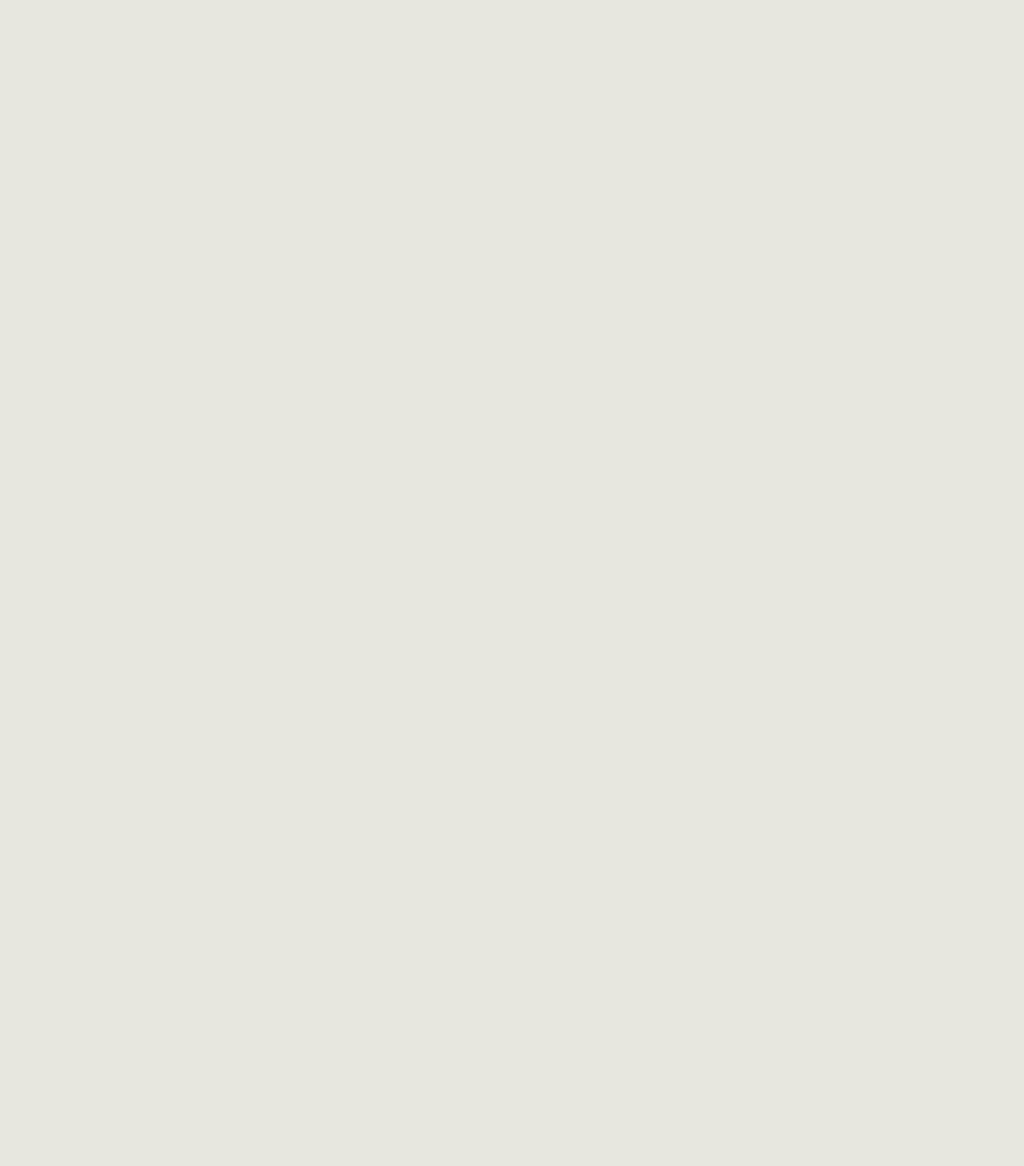
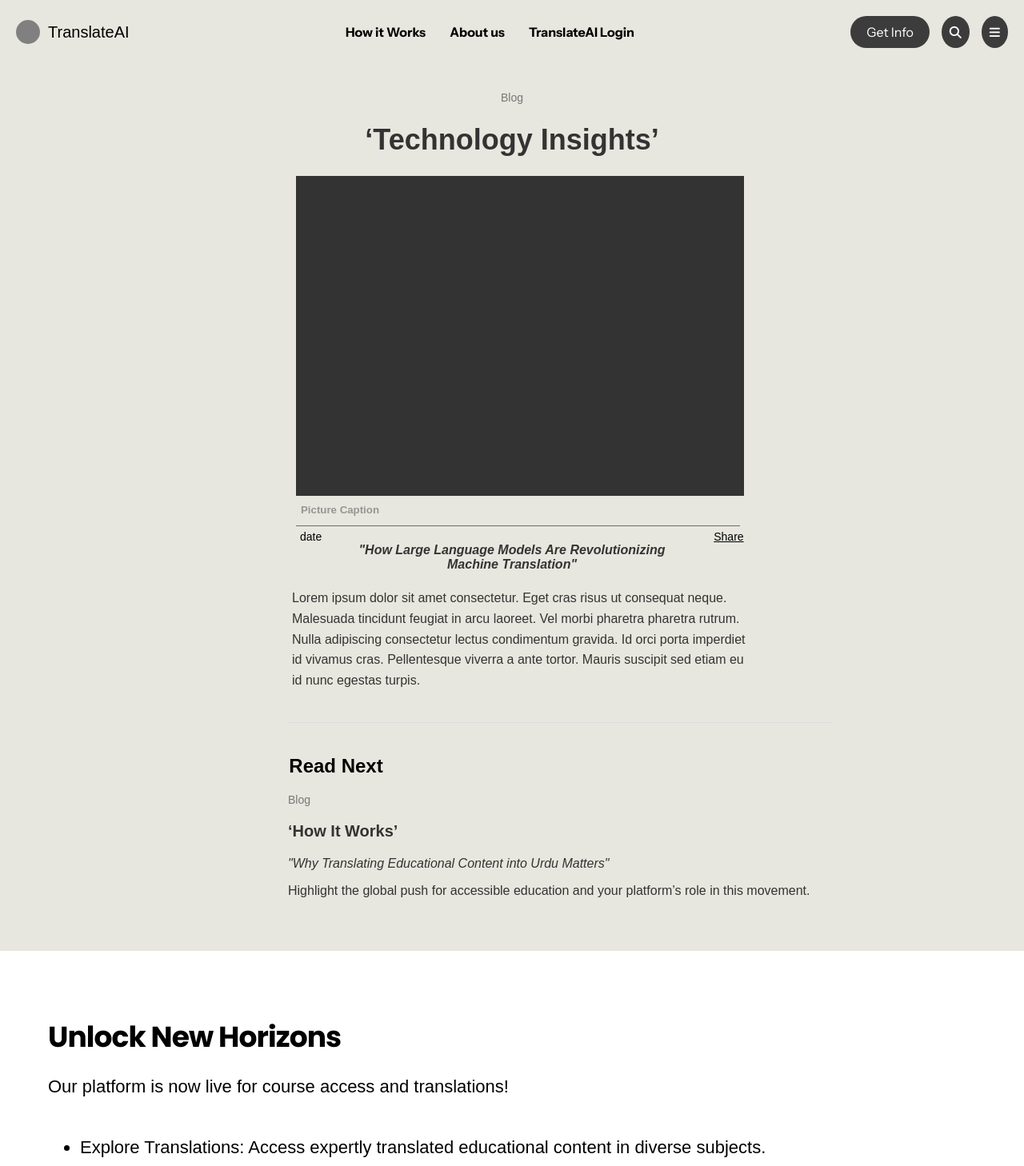
Before and after one commit to miznar/aiUrduTranslate, a React (Create React App) app in the folder frontend/: page /blog in a window 1280 px wide. Before the commit this address had no page. Shown: the top 1458 px of the page at 80% size. Before the commit the page ends 800 px from the top, so only its background shows below. Built offline with nearby package versions, Linux system fonts and the light colour scheme; a web font is replaced by a local one.

Commit message:
Blog-Page Complete

```diff
--- a/frontend/src/App.js
+++ b/frontend/src/App.js
@@ -3,6 +3,7 @@ import {Route, Routes,route} from 'react-router-dom'
 import Home from './components/Home';
 import About from './components/About';
 import Search from './components/Search';
+import Blog from './components/Blog';
 
 function App() {
   return (
@@ -11,6 +12,7 @@ function App() {
           <Route path="" element={<Home />}/>
           <Route path="/about" element={<About />}/>
           <Route path="/search" element={<Search />} />
+          <Route path="/blog" element={<Blog />} />
         </Routes>
     </div>
   );
--- /dev/null
+++ b/frontend/src/components/Blog.css
@@ -0,0 +1,108 @@
+.blog-container {
+    font-family: Arial, sans-serif;
+    padding: 20px;
+    max-width: 800px;
+    margin: 0 auto;
+    color: #333;
+  }
+
+  .blog-header {
+    margin-bottom: 20px;
+  }
+
+  .blog-category {
+    font-size: 14px;
+    color: #777;
+    margin-bottom: 5px;
+  }
+
+  .blog-title {
+    font-size: 36px;
+    font-weight: bold;
+  }
+
+  .blog-image-section {
+    margin: 20px 0;
+  }
+
+  .blog-image-section h5 {
+    margin-right: 430px;
+    margin-top: 10px;
+    color: #989494;
+  }
+
+  .blog-image-placeholder {
+    width: 70%;
+    height: 400px;
+    background-color: #333;
+    color: #fff;
+    font-size: 14px;
+    margin-bottom: 10px;
+    margin-left: 130px;
+  }
+
+  .blog-meta {
+    display: flex;
+    font-size: 14px;
+    color: #000000;
+    margin-left: 135px;
+    gap: 490px;
+    margin-top: -5px;
+  }
+
+  .blog-share {
+    cursor: pointer;
+    text-decoration: underline;
+  }
+
+  .blog-content {
+    font-size: 16px;
+    line-height: 1.6;
+    margin: 20px 0;
+    text-align: left;
+    margin-left: 125px;
+  }
+
+  .highlight-text {
+    font-style: italic;
+    font-weight: bold;
+    text-align: center;
+  }
+
+  .read-next {
+    margin-top: 40px;
+    border-top: 1px solid #ddd;
+    padding-top: 20px;
+    text-align: left;
+    margin-left: 120px;
+  }
+
+  .read-next h2 {
+    font-size: 24px;
+    margin-bottom: 20px;
+    margin-right: 350px;
+  }
+
+  .next-blog-category {
+    font-size: 14px;
+    color: #777;
+  }
+
+  .next-blog-title {
+    font-size: 20px;
+    font-weight: bold;
+  }
+
+  .next-blog-description {
+    font-style: italic;
+    margin: 10px 0;
+  }
+
+  hr {
+    border: none;
+    border-top: 1px solid #6d6d6d;
+    margin: 10px 0;
+    margin-left: 130px;
+    width: 555px;
+    margin-top: -10px;
+}
--- /dev/null
+++ b/frontend/src/components/Blog.js
@@ -0,0 +1,60 @@
+import './Blog.css';
+import Header from './creamHeader';
+import Footer from './Footer';
+import LastContainer from './lastContainer';
+
+const Blog = () => {
+    return (
+        <div>
+            <Header />
+            <div className="blog-container">
+                <div className="blog-header">
+                    <p className="blog-category">Blog</p>
+                    <h1 className="blog-title">‘Technology Insights’</h1>
+                </div>
+                {/* Picture section */}
+                <div className="blog-image-section">
+                    <div className="blog-image-placeholder"></div>
+                    <h5>Picture Caption</h5>
+                    <hr />
+                    <div className="blog-meta">
+                        <span>date</span>
+                        <span className="blog-share">Share</span>
+                    </div>
+                    <div className= "highlight-text">
+                    "How Large Language Models Are Revolutionizing <br/> Machine Translation"
+                    </div>
+                </div>
+                {/* Text */}
+                <div className="blog-content">
+                    <p>
+                        Lorem ipsum dolor sit amet consectetur. Eget cras risus ut consequat
+                        neque. <br /> Malesuada tincidunt feugiat in arcu laoreet. Vel morbi pharetra
+                        pharetra rutrum. <br /> Nulla adipiscing consectetur lectus condimentum
+                        gravida. Id orci porta imperdiet <br /> id vivamus cras. Pellentesque viverra
+                        a ante tortor. Mauris suscipit sed etiam eu <br /> id nunc egestas turpis.
+                    </p>
+                </div>
+
+                <div className="read-next">
+                    <h2>Read Next</h2>
+                    <div className="next-blog">
+                        <p className="next-blog-category">Blog</p>
+                        <h3 className="next-blog-title">‘How It Works’</h3>
+                        <p className="next-blog-description">
+                            "Why Translating Educational Content into Urdu Matters"
+                        </p>
+                        <p>
+                            Highlight the global push for accessible education and your
+                            platform’s role in this movement.
+                        </p>
+                    </div>
+                </div>
+            </div>
+            <LastContainer />
+            < Footer />
+        </div>
+    );
+};
+
+export default Blog;
--- a/frontend/src/components/Footer.css
+++ b/frontend/src/components/Footer.css
@@ -18,6 +18,7 @@
   display: flex;
   flex-direction: column; /* Stack children vertically */
   gap: 20px; /* Adds space between the heading and paragraph */
+  color: #f4f6fb;
 }
 
 .footer-left h2,
--- a/frontend/src/components/Search.css
+++ b/frontend/src/components/Search.css
@@ -121,7 +121,7 @@
 .blog-section h4:after {
     content: '';
     display: block;
-    width: 1690%;
+    width: 1420%;
     height: 1px;
     background-color: black;
     margin-top: 5px;
@@ -135,7 +135,7 @@
 
 .blog-item h3 {
     font-size: 14px;
-    color: #eab854;
+    color: #8F7131;
     margin-bottom: 5px;
     padding-right: 450px;
 }
@@ -190,4 +190,5 @@ hr {
     border-top: 1px solid #000000;
     margin: 10px 0;
     margin-left: 130px;
+    width: 600px;
 }
--- a/frontend/src/components/creamHeader.js
+++ b/frontend/src/components/creamHeader.js
@@ -35,8 +35,11 @@ const Header = () => {
             <i className="fa fa-search"></i>
             </Link>
           </div>
+
           <div className="icon menu-icon">
+            <Link to = "/blog">
             <i className="fa fa-bars"></i>
+            </Link>
           </div>
         </div>
       </div>
```
